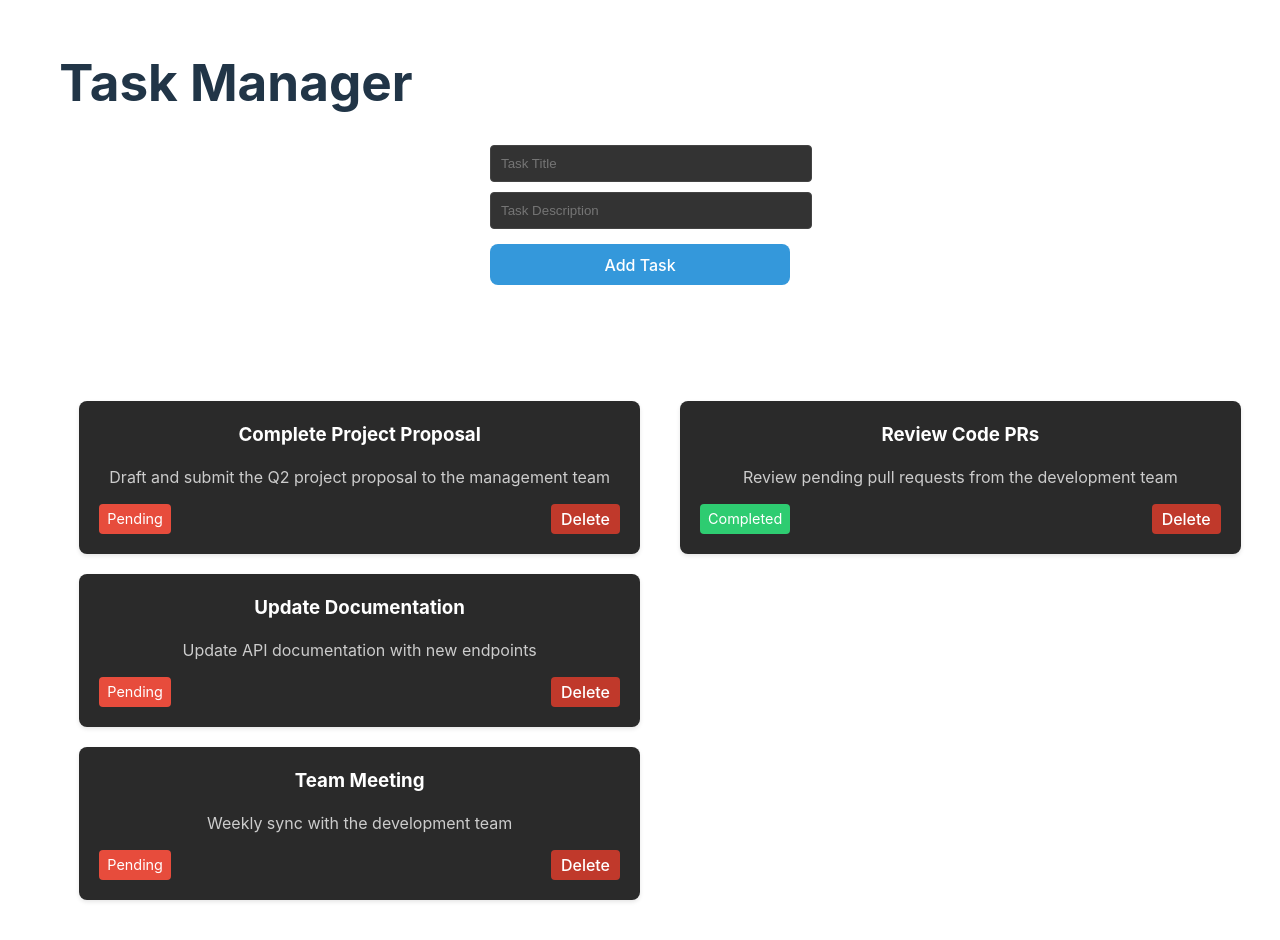
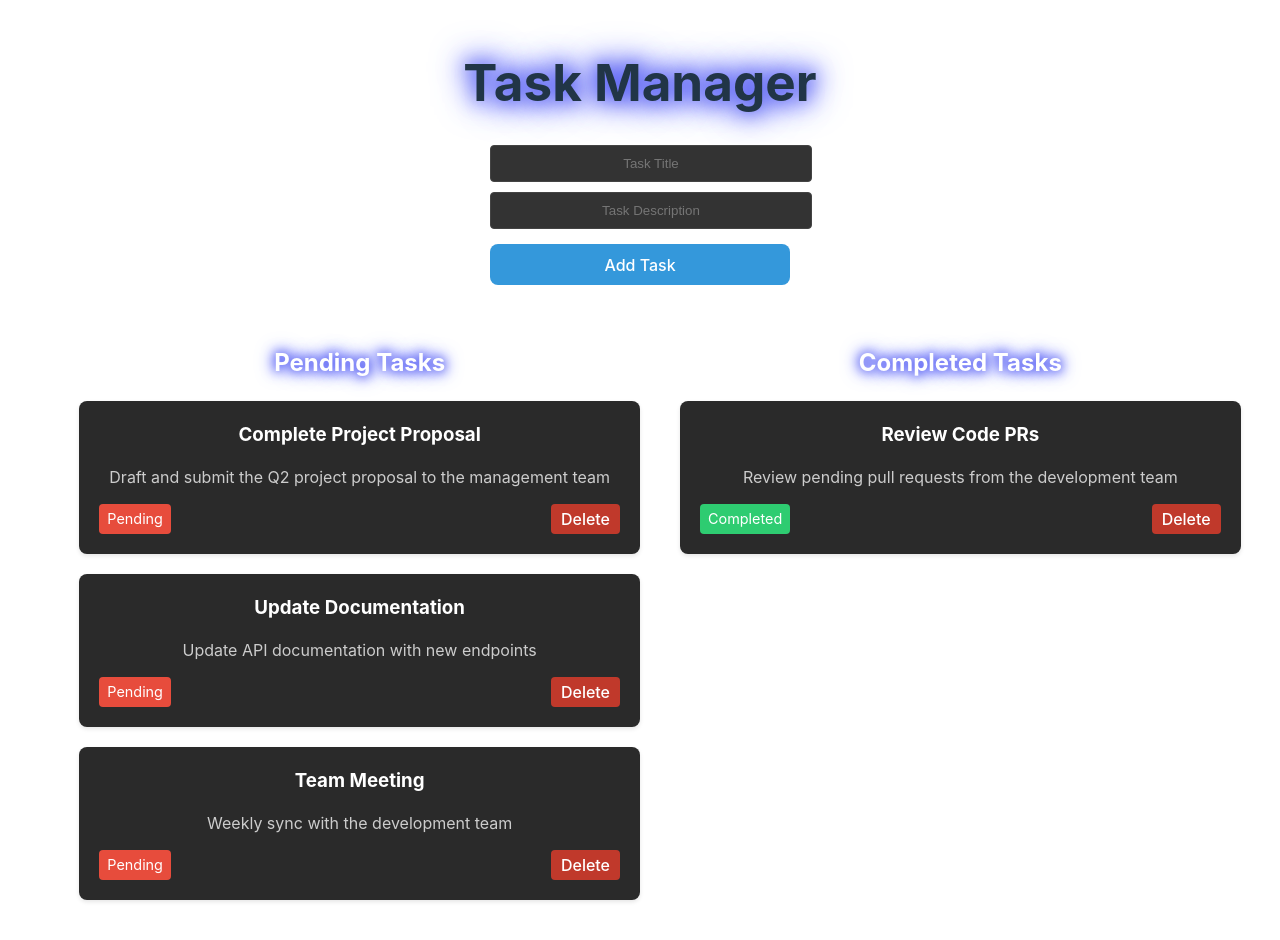
Before and after one commit to ClintasaurusRex/task-manager, a React (Vite) app in the folder client/: page / in a window 1280 px wide. Built offline with nearby package versions, Linux system fonts and the light colour scheme.

Commit message:
Enhance visual appeal of Home component and task cards: Add glowing animation to title and section titles, center align text, and improve hover effects for better user interaction.

```diff
--- a/client/src/Pages/Home.jsx
+++ b/client/src/Pages/Home.jsx
@@ -30,7 +30,7 @@ const Home = () => {
 
   return (
     <div>
-      <h1>Task Manager</h1>
+      <h1 className="title">Task Manager</h1>
       <div className="input-container">
         <div className="input-fields">
           <input
--- a/client/src/components/taskCard.css
+++ b/client/src/components/taskCard.css
@@ -41,11 +41,26 @@
   gap: 20px;
 }
 
+@keyframes sectionGlow {
+  from {
+    text-shadow: 0 0 5px #646cff,
+                 0 0 10px #646cff,
+                 0 0 15px #646cff;
+  }
+  to {
+    text-shadow: 0 0 10px #535bf2,
+                 0 0 15px #535bf2,
+                 0 0 20px #535bf2;
+  }
+}
+
 .section-title {
   color: #fff;
   font-size: 1.5em;
   margin-bottom: 20px;
   text-align: center;
+  animation: sectionGlow 2s ease-in-out infinite alternate;
+  transition: transform 0.3s ease;
 }
 
 .task-card {
@@ -134,6 +149,7 @@
   background: #333;
   color: white;
   width: 100%;
+  text-align: center;
 }
 
 .input-container button {
--- a/client/src/index.css
+++ b/client/src/index.css
@@ -61,6 +61,28 @@ button:focus,
 button:focus-visible {
   outline: 4px auto -webkit-focus-ring-color;
 }
+.title {
+  text-align: center;
+  animation: glow 2s ease-in-out infinite alternate;
+  transition: transform 0.3s ease;
+}
+
+.title:hover {
+  transform: scale(1.05);
+}
+
+@keyframes glow {
+  from {
+    text-shadow: 0 0 10px #646cff,
+                 0 0 20px #646cff,
+                 0 0 30px #646cff;
+  }
+  to {
+    text-shadow: 0 0 20px #535bf2,
+                 0 0 30px #535bf2,
+                 0 0 40px #535bf2;
+  }
+}
 
 @media (prefers-color-scheme: light) {
   :root {
```
